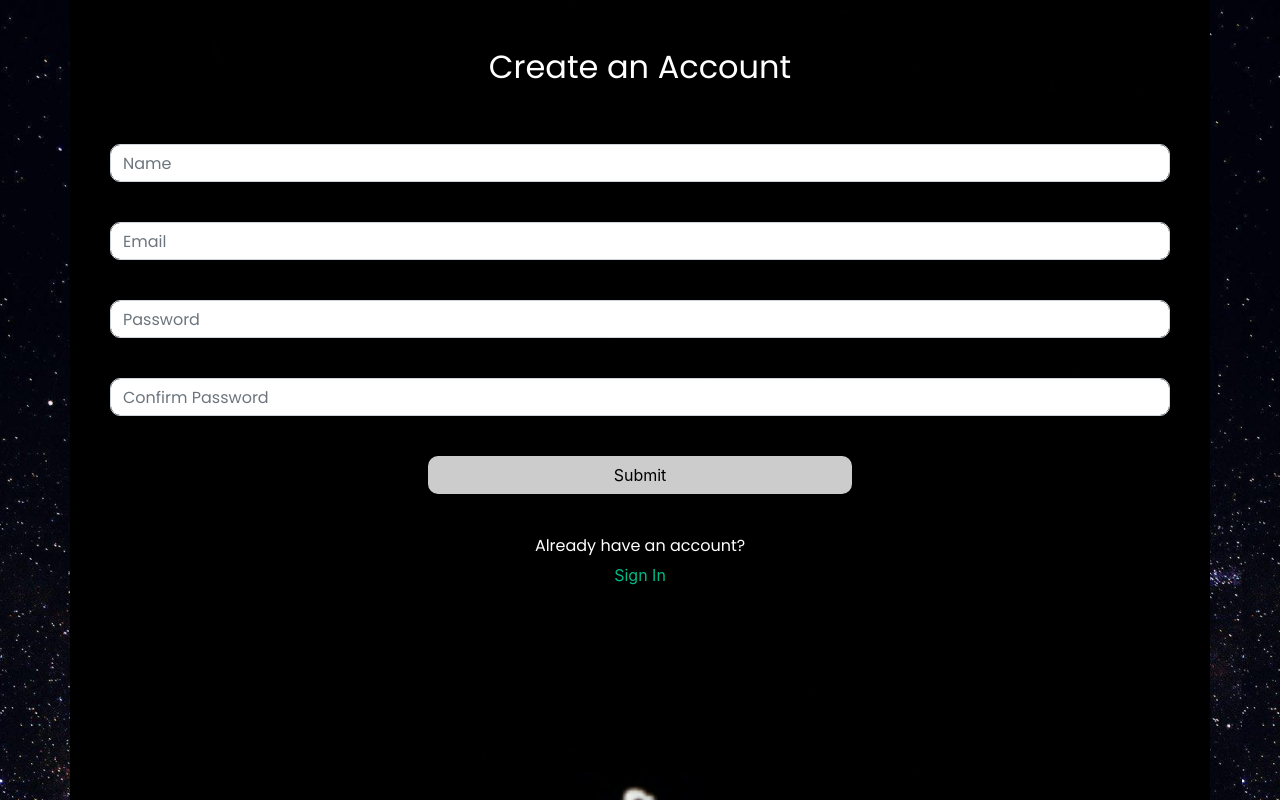
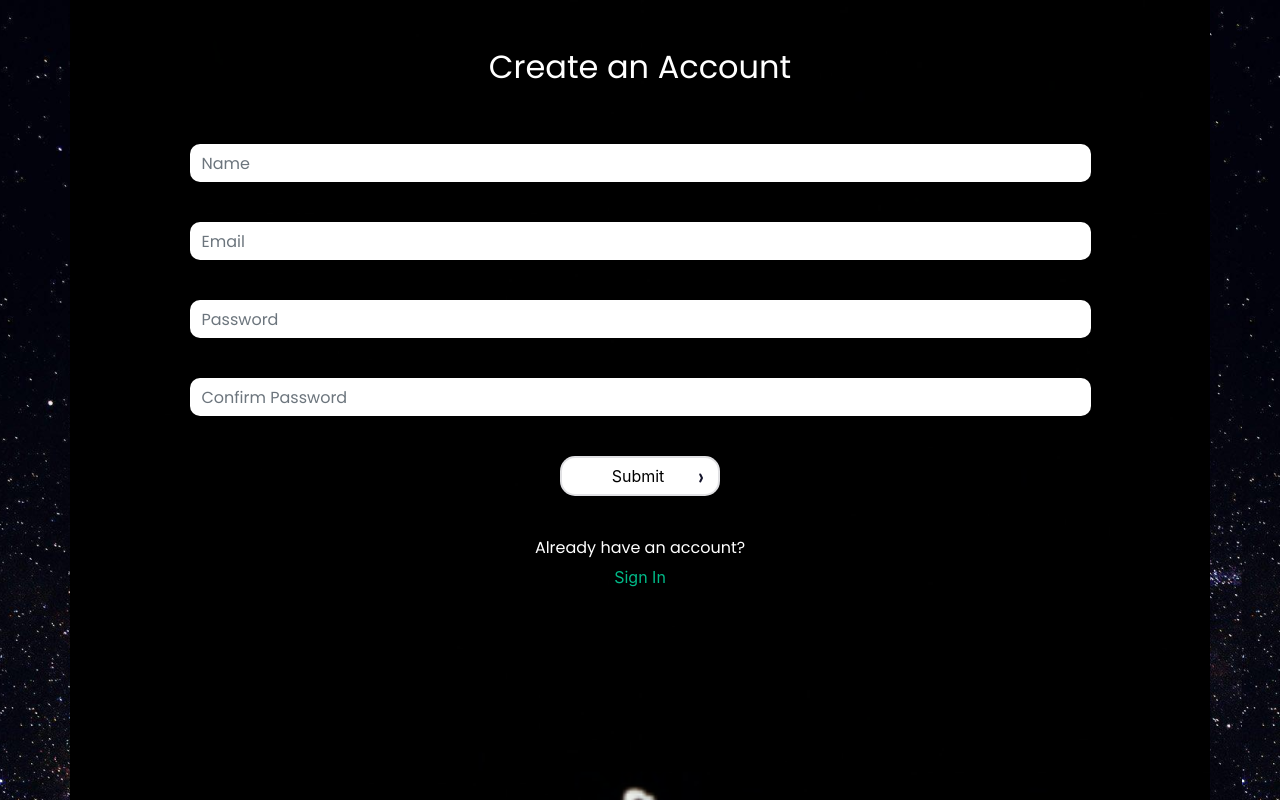
Before and after one commit to margaret-jihua/zero-g-frontend, a React (Create React App) app: page /signup in a window 1280 px wide. Built offline with nearby package versions, Linux system fonts and the light colour scheme; no server answers.

Commit message:
attemps range styling

```diff
--- a/src/App.scss
+++ b/src/App.scss
@@ -178,14 +178,27 @@ body {
     //     border: 0px solid #000000;
     //   }
     input {
-        margin: 0 auto 40px;
-        justify-items: center;
         border-radius: 10px;
+        border: none;
+        width: 85%;
+        margin: 40px auto;
+        font-size: 16px;
     }
     .btn {
-        border-radius: 10px;
-        background-color: rgba(255, 255, 255, 0.8);
-        width: 40%;
+        width: 160px;
+        display: block;
+        margin: 30px auto;
+        background-color: white;
+        border: 2px solid rgba(20, 20, 43, 0.13);
+        color: black;
+        border-radius: 15px;
+        &:hover,&:focus,&:active{
+            color: #00BA88;
+            background: #fff;
+            path {
+                stroke:#00BA88;
+            }
+        }
     }
     h2 {
         margin-bottom: 50px;
--- a/src/components/Form.js
+++ b/src/components/Form.js
@@ -1,5 +1,6 @@
 import React from 'react';
-
+import { Forward } from '../assets';
+import thumb from '../assets/slider-thumb.png';
 /**
  * input : {
  *  name,
@@ -13,25 +14,30 @@ const Form = ({ inputs, onSubmit }) => {
     <form onSubmit={onSubmit} method='POST'>
       {inputs.map((input, key) => {
         return (
-          <div className='form-group'>
+          <div className='form-group' key={key}>
             {input.type === 'range' ? (
-              input.name==='Day' ? (
-                <div className="d-flex justify-content-center">
-                  <label>{input.name} {input.value}</label>
+              input.name === 'Day' ? (
+                <div className='d-flex justify-content-center'>
+                  <label>
+                    {input.name} {input.value}
+                  </label>
                 </div>
-              ):(
-              <div className="d-flex justify-content-between">
-                <label htmlFor={input.name}>{input.name}: </label>
-                <label>{input.value}</label>
-              </div>
-            )) : (
+              ) : (
+                <div className='d-flex justify-content-between'>
+                  <label htmlFor={input.name}>{input.name}: </label>
+                  <label>{input.value}</label>
+                </div>
+              )
+            ) : (
               ''
             )}
             <input
               type={input.type}
               value={input.value}
               onChange={input.onChange}
-              className='form-control'
+              className={
+                input.type === 'range' ? 'range form-control' : 'form-control'
+              }
               placeholder={input.name}
               // required
             />
@@ -39,7 +45,8 @@ const Form = ({ inputs, onSubmit }) => {
         );
       })}
       <button type='submit' className='btn'>
-        Submit
+        <span>Submit</span>
+        <Forward />
       </button>
     </form>
   );
--- a/src/components/Signup.js
+++ b/src/components/Signup.js
@@ -1,11 +1,11 @@
 import React, { useState } from 'react';
 import axios from 'axios';
-import { Redirect } from 'react-router-dom';
+import { Redirect, Link } from 'react-router-dom';
 import Form from './Form';
-import moon from '../assets/moon.png'
-import earth from '../assets/earth.png'
-import mars from '../assets/mars.png'
-import saturn from '../assets/saturn.png'
+import moon from '../assets/moon.png';
+import earth from '../assets/earth.png';
+import mars from '../assets/mars.png';
+import saturn from '../assets/saturn.png';
 
 const REACT_APP_SERVER_URL = process.env.REACT_APP_SERVER_URL;
 
@@ -22,7 +22,7 @@ const Signup = () => {
   // })
   // setState(e.target.value)
   //   Form Fields
-  let [heading, setHeading] = useState('Create an Account')
+  let [heading, setHeading] = useState('Create an Account');
   let [name, setName] = useState('');
   let [email, setEmail] = useState('');
   let [password, setPassword] = useState('');
@@ -31,7 +31,7 @@ const Signup = () => {
   let [height, setHeight] = useState(60);
   let [age, setAge] = useState(20);
   let [boneDensity, setBoneDensity] = useState(100);
-  let [day, setDay] = useState(10)
+  let [day, setDay] = useState(10);
 
   let [redirect, setRedirct] = useState('');
   let [formIdx, setFormIdx] = useState(0);
@@ -72,8 +72,8 @@ const Signup = () => {
   };
 
   const handleDay = (e) => {
-    setDay(e.target.value)
-  }
+    setDay(e.target.value);
+  };
 
   const formData = [
     {
@@ -143,8 +143,8 @@ const Signup = () => {
           value: day,
           onChange: handleDay,
           type: 'range',
-        }
-      ]
+        },
+      ],
     },
   ];
 
@@ -162,7 +162,7 @@ const Signup = () => {
           height,
           age,
           boneDensity,
-          day
+          day,
         };
 
         axios
@@ -175,13 +175,12 @@ const Signup = () => {
             console.log(error);
           });
       }
-    } else if (formIdx >= 2){
+    } else if (formIdx >= 2) {
       setFormIdx(formIdx + 1);
-      setHeading('Your trip')
-    }
-    else{
+      setHeading('Your trip');
+    } else {
       setFormIdx(formIdx + 1);
-      setHeading('Tell us more')
+      setHeading('Tell us more');
     }
   };
 
@@ -191,18 +190,20 @@ const Signup = () => {
     <div className='container sigup'>
       <h2 className='py-2'>{heading}</h2>
       {formIdx === 3 ? (
-        <div className="text-left">
+        <div className='text-left'>
           <h5>Where are you going?</h5>
-          <img src={moon}/>
-          <img src={earth}/>
-          <img src={mars}/>
-          <img src={saturn}/>
+          <img src={moon} />
+          <img src={earth} />
+          <img src={mars} />
+          <img src={saturn} />
           <h5>Which day are you on your journey?</h5>
         </div>
-      ):('')}
+      ) : (
+        ''
+      )}
       <Form inputs={formData[formIdx].inputs} onSubmit={handleSubmit} />
       <p>Already have an account?</p>
-      <a href="/login">Sign In</a>
+      <Link to='/login'>Sign In</Link>
     </div>
   );
 };
```
Also changed, not shown: src/assets/slider-thumb.png (added).
